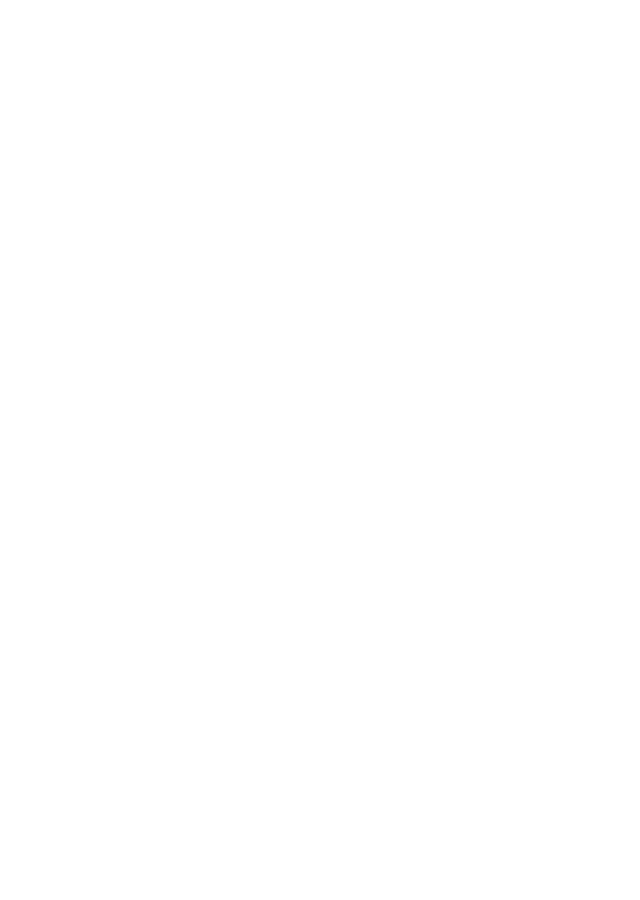
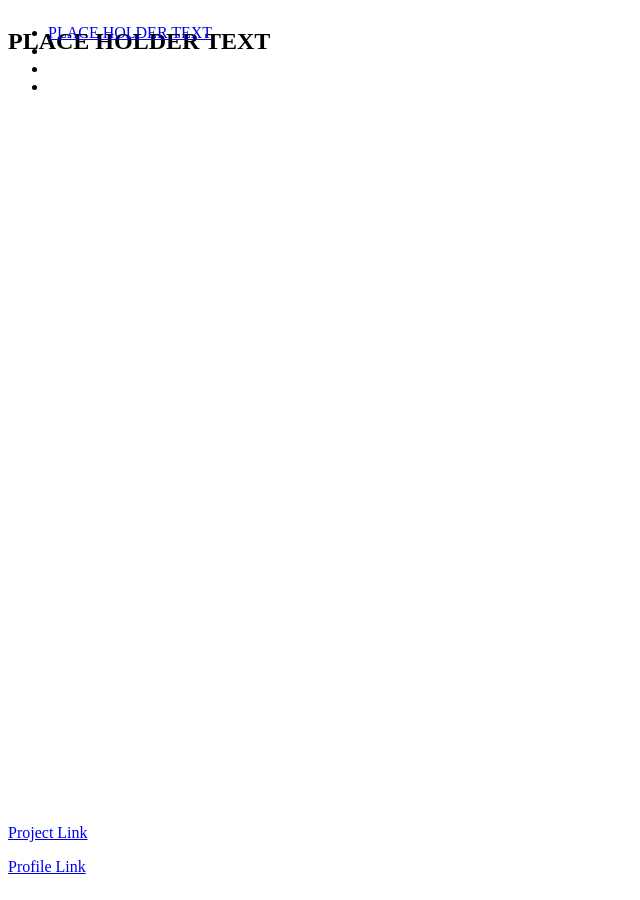
Before and after one commit to iconic-admin/fCC-Personal-Portfolio-Project, a plain HTML site: page index.html in a window 1280 px wide. Shown: the whole page, without its empty margins (0-640 px from the left). Before the commit the page ends 800 px from the top, so only its background shows below. Drawn offline with Linux system fonts and the light colour scheme.

Commit message:
first work, just getting started

```diff
--- a/index.html
+++ b/index.html
@@ -7,6 +7,23 @@
     <link rel="stylesheet" href="styles.css">
 </head>
 <body>
-
+    <header id="header">
+        <nav id="navbar">
+            <ul>
+                <!--navbar items-->
+                <li><a class="nav-link" href="#welcome-section">PLACE HOLDER TEXT</a></li>
+                <li></li>
+                <li></li>
+                <li></li>
+            </ul>
+        </nav>
+    </header>
+    <section id="welcome-section">
+        <h1>PLACE HOLDER TEXT</h1>
+    </section>
+    <section id="projects">
+        <p class="project-title"><a href="https://github.com/iconic-admin">Project Link</a></p>
+        <p id="profile-link"><a href="https://github.com/iconic-admin">Profile Link</a></p>
+    </section>
 </body>
 </html>
--- a/styles.css
+++ b/styles.css
@@ -1 +1,16 @@
 /* CSS goes here */
+/* */
+/* */
+
+body {
+    display: flex;
+    flex-direction: column;
+}
+
+header {
+    position: fixed;
+}
+
+#welcome-section {
+    height: 100vh;
+}
```
